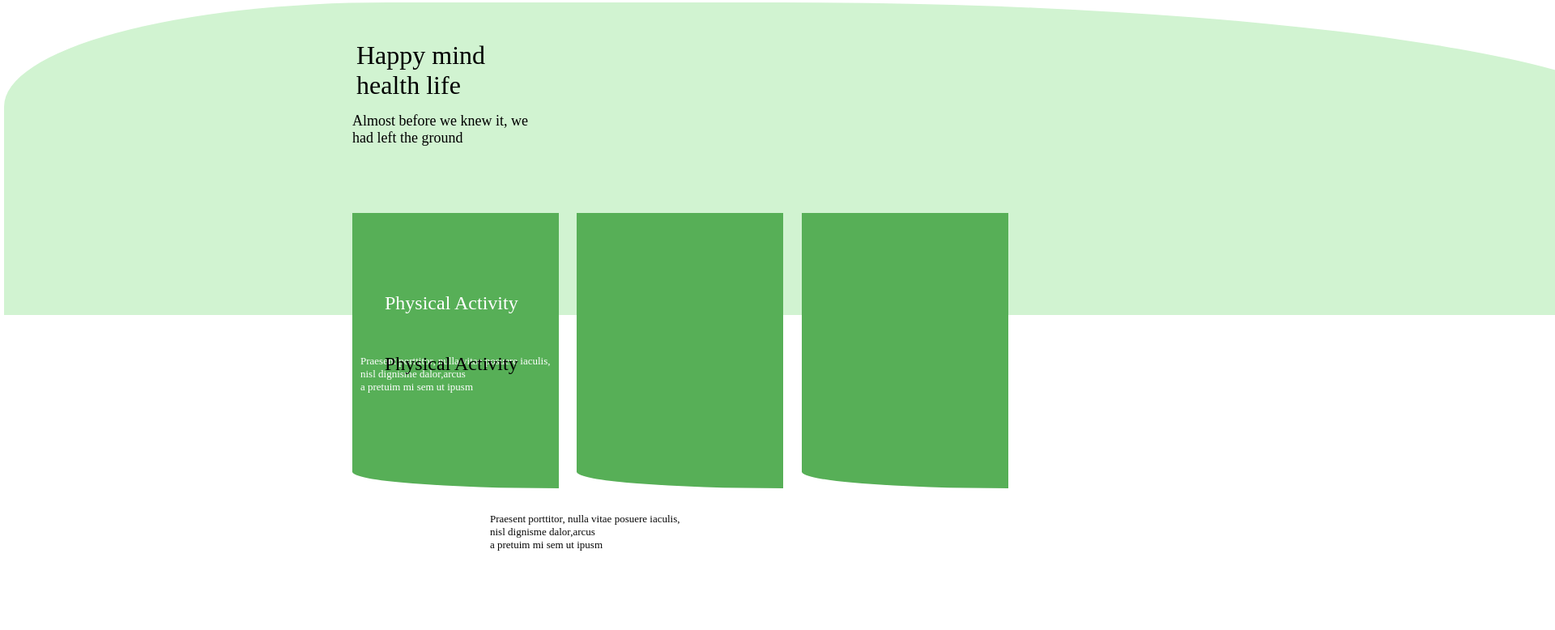
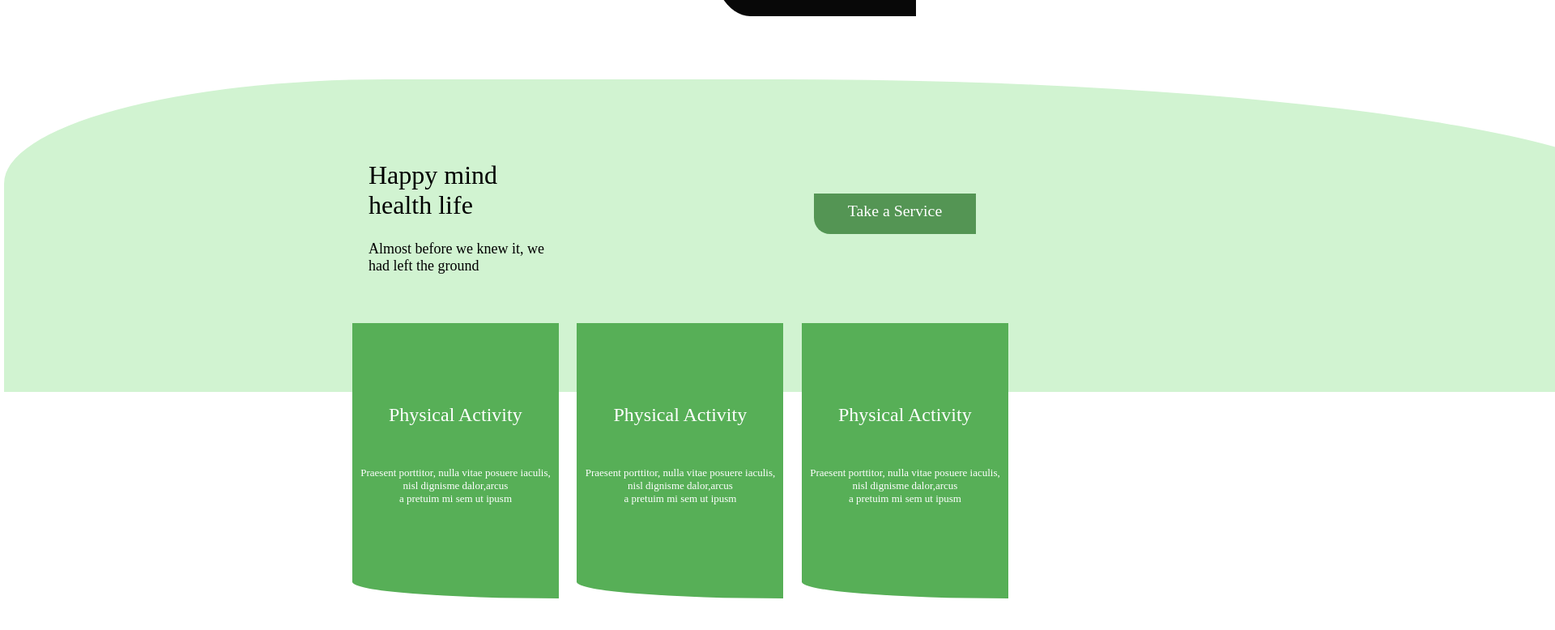
Before and after one commit to durand225/Project_html, a plain HTML site: page index.html in a window 1280 px wide. Shown: the part 1320-2098 px from the top of the page at 81% size, 1920 px wide, since content can reach past the window. After the commit the page ends 2069 px from the top, so only its background shows below. Drawn offline with Linux system fonts and the light colour scheme.

Commit message:
ajout du ficher

```diff
--- a/index.html
+++ b/index.html
@@ -38,7 +38,12 @@
             <p>Almost before we knew it, we</p>
             <p>had left the ground</p>
 
+            <div class="service2">
+              <a class="bouton" href="#">Take a Service</a>
             </div>
+          </div>
+
+
               <div class="el1">
                 <p>Create A Healthy</p>
                 <p>Life You Love !</p>
@@ -87,18 +92,7 @@
                                                 </div>
 
                                                 <div class="pad">
-                                                    <div class="dmr">
-                                                    </div>
-                                                    <section>
-                                                      <div class="eco">
-                                                      </div>
-                                                      <div class="eco">
-                                                      </div>
-                                                      <div class="eco">
-                                                      </div>
-
-                                                 </section>
-
+                                                    <div class="bannerTitle">
                                                       <div class="k4">
                                                         <p>Happy mind</p>
                                                         <p>health life</p>
@@ -108,8 +102,24 @@
                                                             <p>Almost before we knew it, we</p>
                                                             <p>had left the ground</p>
                                                         </div>
+                                                    </div>
+                                                    <a class="bouton" id="service" href="#">Take a Service</a>
+                                                    <section>
+                                                      <div class="eco">
+                                                      <div class="mod">
+                                                        <div class="physical1">
+                                                          <p>Physical Activity</p>
+                                                        </div>
+                                                        <div class="activity1">
+                                                          <p>Praesent porttitor, nulla vitae posuere iaculis,</p>
+                                                          <p>nisl dignisme dalor,arcus</p>
+                                                          <p> a pretuim mi sem ut ipusm</p>
+                                                         </div>
+                                                      </div>
+                                                    </div>
 
-                                                    <div>
+                                                      <div class="eco">
+                                                        <div class="modife">
                                                           <div class="lm">
                                                             <p>Physical Activity</p>
                                                           </div>
@@ -118,19 +128,25 @@
                                                           <p>nisl dignisme dalor,arcus</p>
                                                           <p> a pretuim mi sem ut ipusm</p>
                                                           </div>
+                                                        </div>
+                                                      </div>
 
-
-                                                        <div>
-                                                          <div class="ty">
+                                                      <div class="eco">
+                                                        <div class="mod1">
+                                                          <div class="physical2">
                                                             <p>Physical Activity</p>
                                                           </div>
-                                                          <div class="ol">                                                     <p>Praesent porttitor, nulla vitae posuere iaculis,</p>
+                                                          <div class="activity2">
+                                                            <p>Praesent porttitor, nulla vitae posuere iaculis,</p>
                                                             <p>nisl dignisme dalor,arcus</p>
                                                             <p> a pretuim mi sem ut ipusm</p>
                                                            </div>
                                                         </div>
+                                                      </div>
 
-                                                </div>
+                                                 </section>
+
+
                                             </div>
                                         </div>
                                     </div>
--- a/style.css
+++ b/style.css
@@ -125,7 +125,7 @@ nav ul {
 }
 
 .if{
-    font-size: x-large;
+    font-size: large;
     left: 350px;
     position: relative;
     top: -960px;
@@ -140,7 +140,7 @@ nav ul {
 }
 
 .D2{
-    font-size: large;
+    font-size: xx-large;
     left: 1200px;
     position:relative;
     top: -570px;
@@ -254,51 +254,98 @@ nav ul {
 
 section{
     margin-left: 420px;
-    padding-top: 250px;
+    padding-top: 100px;
+}
+
+.bannerTitle{
+    font-size: xx-large;
+    position: relative;
+    padding-top: 100px;
+    padding-left: 450px;
 }
 
 .k4{
     font-size: xx-large;
-    left: 435px;
-    position: relative;
-    top: -565px;
+    margin-bottom: 25px;
 }
 
 .n8{
     font-size: large;
-    left: 430px;
-    position: relative;
-    top: -550px;
+
 }
 
 .lm{
     font-size: x-large;
-    left: 470px;
-    position: relative;
-    top: -370px;
     color: white;
+    margin-left: 45px;
 }
 
 .desty{
     font-size: small;
-    left: 440px;
-    position: relative;
-    top: -320px;
     color: white;
+    text-align: center;
+    margin-top: 50px;
 }
 
-.ty{
+.modife{
     font-size: x-large;
-    left: 470px;
     position: relative;
-    top: -370px;
-
+    padding-top: 100px;
 }
 
-.ol{
+.mod{
+    font-size: x-large;
+    position: relative;
+    padding-top: 100px;
+}
+
+.physical1{
+    font-size: x-large;
+    color: white;
+    margin-left: 45px;
+}
+
+.activity1{
+    font-size: small;
+    color: white;
+    text-align: center;
+    margin-top: 50px;
+}
+
+.mod1{
+    font-size: x-large;
+    position: relative;
+    padding-top: 100px;
+}
+
+.physical2{
+    font-size: x-large;
+    color: white;
+    margin-left: 45px;
+}
+
+.activity2{
+    font-size: small;
+    color: white;
+    text-align: center;
+    margin-top: 50px;
+}
+
+#service{
+    margin-left: 1000px;
+    margin-top: -100px;
+    font-size: 2rem;
+}
+
+.service2{
+    font-size: 2rem;
+    padding-top: 25px;
+}
+
+/* .ol{
     font-size: small;
     left: 600px;
     position: relative;
     top: -200px;
     color: rgb(7, 7, 7);
-}
+} */
```
Lines whose indentation alone changed are shown as unchanged.
